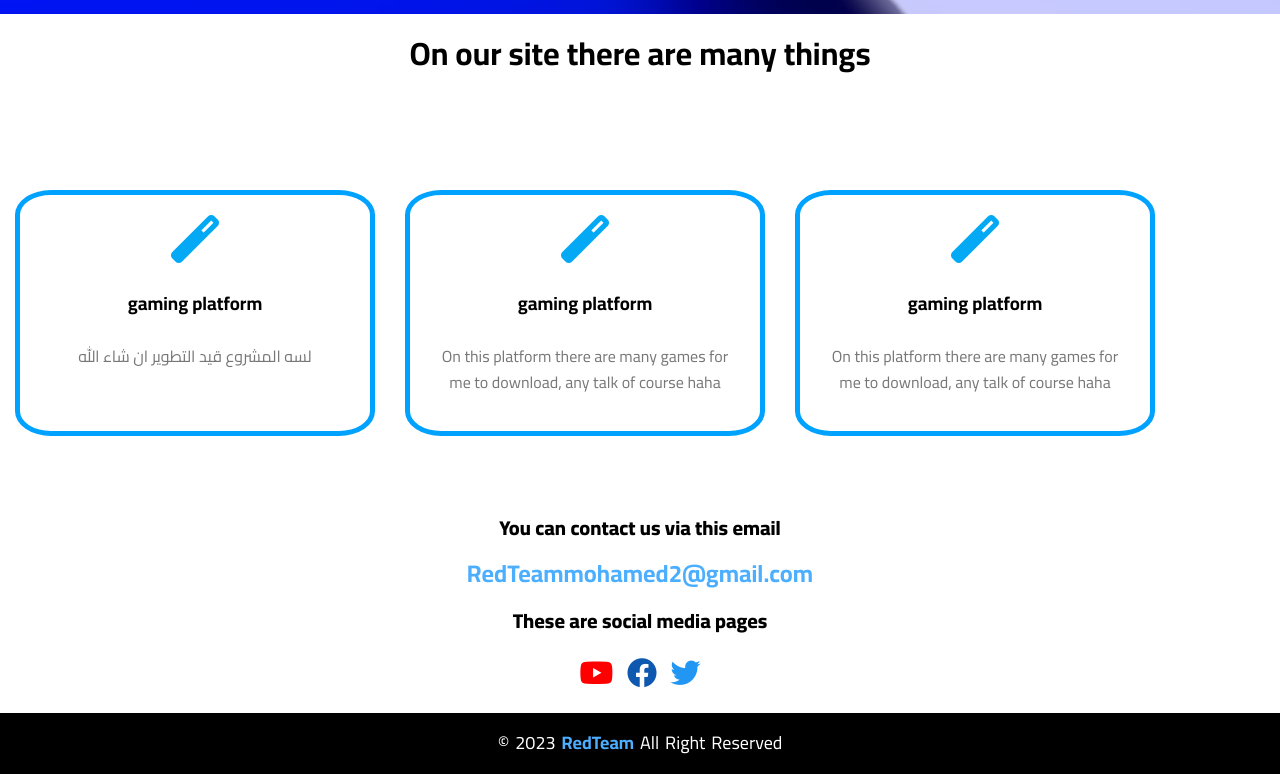
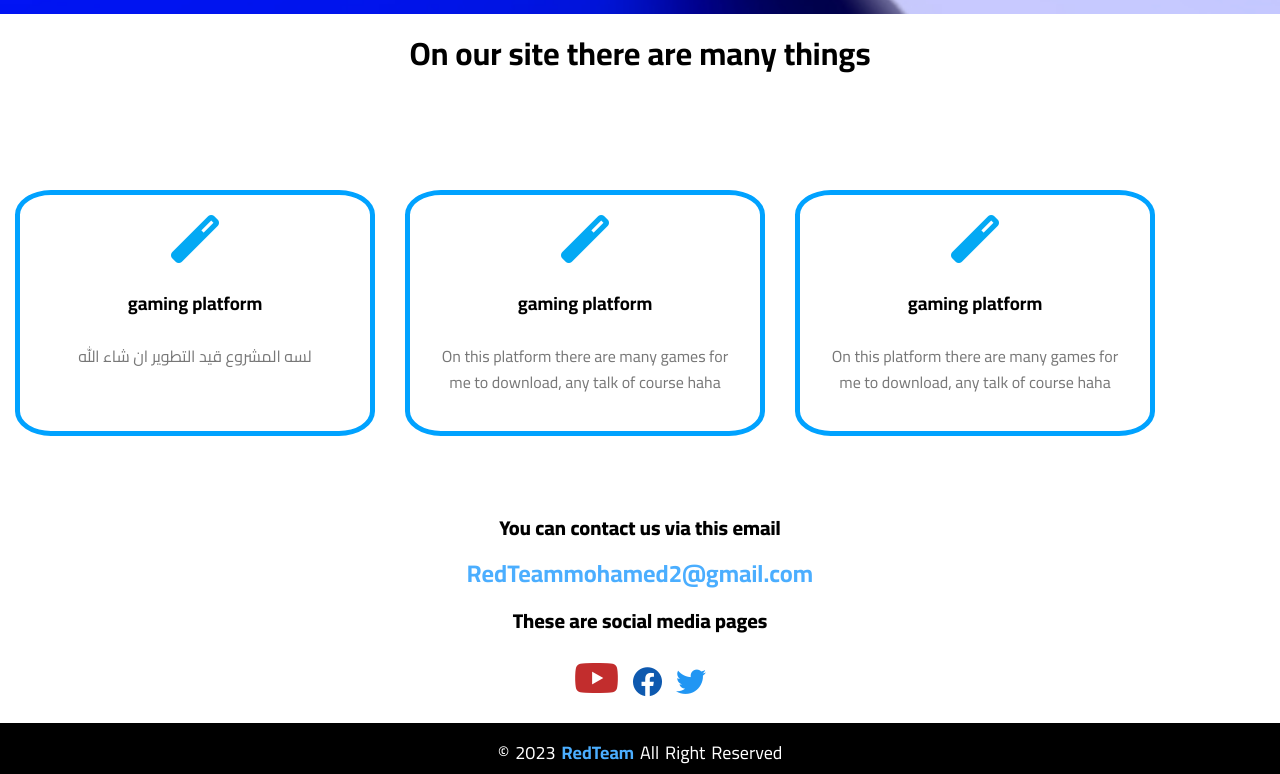
Before and after one commit to RedTeammohamed2/RedTeam, a plain HTML site: page index.html in a window 1280 px wide. In both pictures the pointer is over the icon 596 px from the left and 1495 px from the top of the page. Shown: the part 822-1596 px from the top of the page. Drawn offline with Linux system fonts and the light colour scheme.

Commit message:
style.css

```diff
--- a/css/style.css
+++ b/css/style.css
@@ -200,14 +200,32 @@ h1 {
 
 #youtube {
   color: red;
+  transition-duration:var(--main-duration) ;
+}
+
+#youtube:hover {
+  color: rgb(194, 45, 45);
+  font-size: 40px;
 }
 
 #facebook {
   color: rgb(14, 89, 175);
+  transition-duration:var(--main-duration) ;
+}
+
+#facebook:hover {
+  color: rgb(32, 66, 104);
+  font-size: 40px;
 }
 
 #twitter {
   color: #2196f3;
+  transition-duration:var(--main-duration) ;
+}
+
+#twitter:hover {
+  color: #4e9edf;
+  font-size: 40px;
 }
 
 /* End Contact */
```
